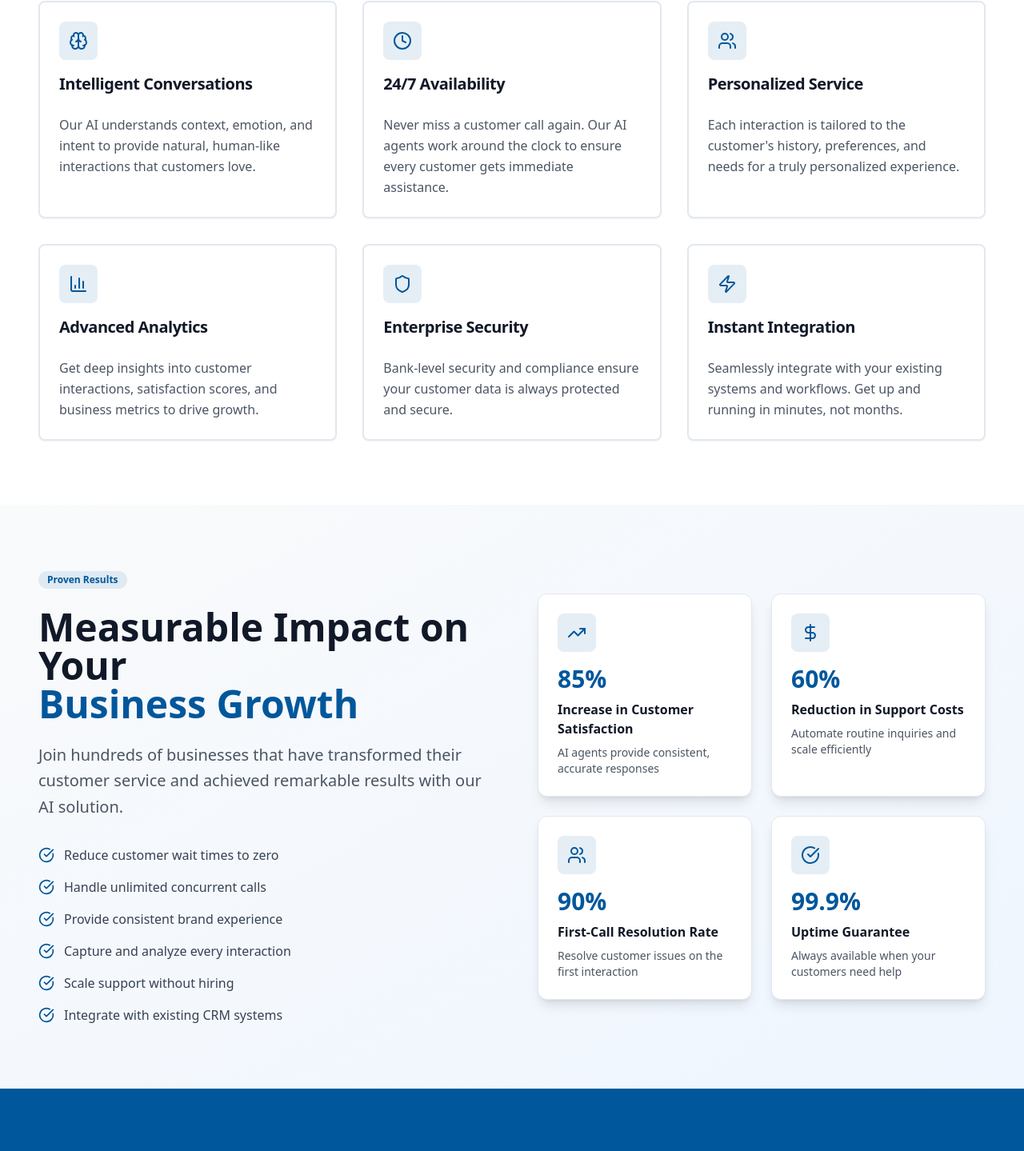
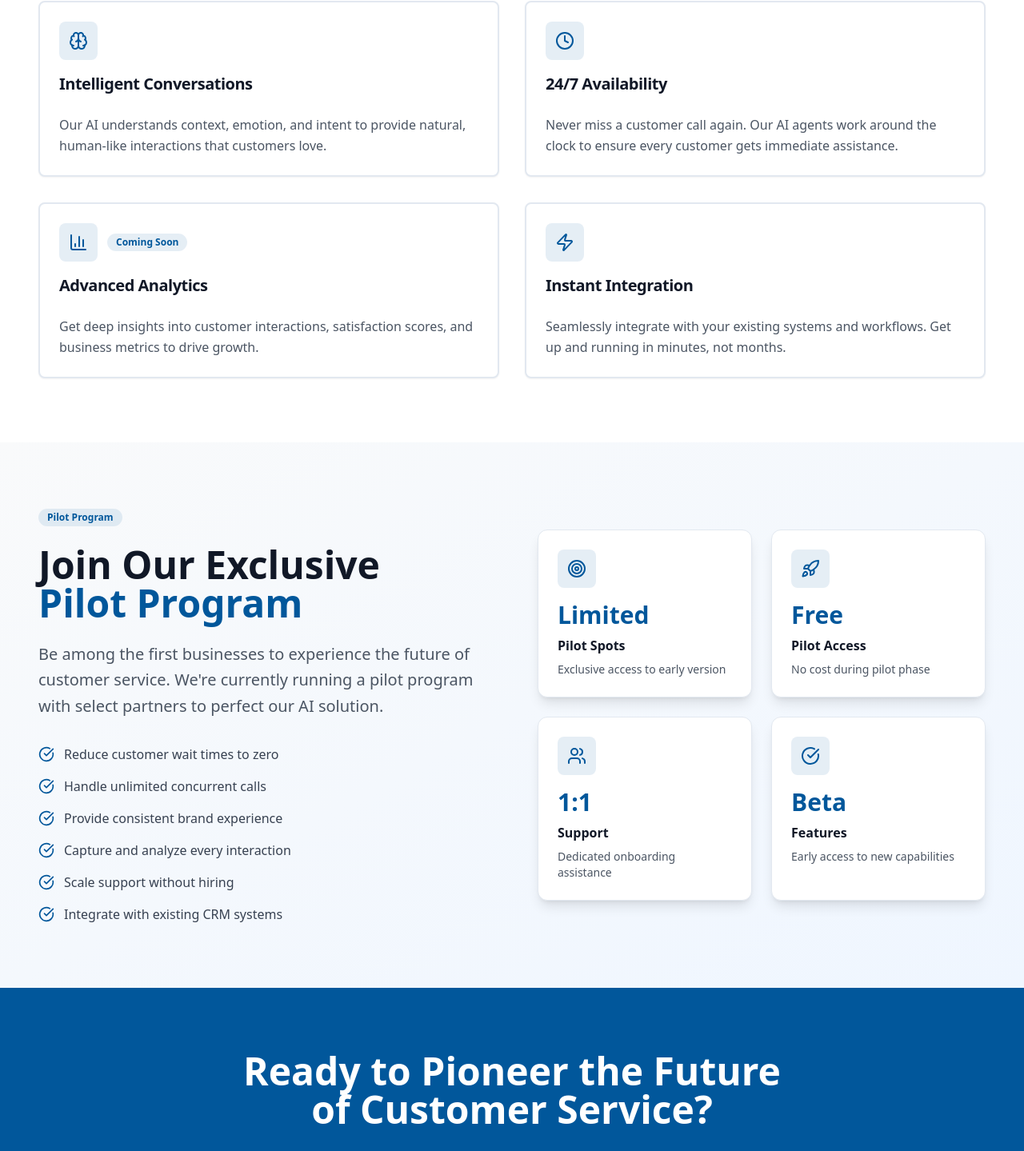
Before and after one commit to Jaggi0504/azure-ai-connect, a React (Vite) app: page / in a window 1280 px wide. Shown: the part 921-2360 px from the top of the page at 80% size. Built offline with nearby package versions, Linux system fonts and the light colour scheme.

Commit message:
Refactor landing page content
-   Update company name.
-   Remove "Personalized Service" and "Enterprise Security" from features.
-   Replace "Advanced Analytics" description with "Coming Soon".
-   Adjust "Proven Results" section to reflect pilot program.

```diff
--- a/src/components/Benefits.tsx
+++ b/src/components/Benefits.tsx
@@ -1,35 +1,8 @@
 
 import { Badge } from "@/components/ui/badge";
-import { CheckCircle, TrendingUp, DollarSign, Users } from "lucide-react";
+import { CheckCircle, Users, Rocket, Target } from "lucide-react";
 
 const Benefits = () => {
-  const stats = [
-    {
-      icon: TrendingUp,
-      value: "85%",
-      label: "Increase in Customer Satisfaction",
-      description: "AI agents provide consistent, accurate responses"
-    },
-    {
-      icon: DollarSign,
-      value: "60%",
-      label: "Reduction in Support Costs",
-      description: "Automate routine inquiries and scale efficiently"
-    },
-    {
-      icon: Users,
-      value: "90%",
-      label: "First-Call Resolution Rate",
-      description: "Resolve customer issues on the first interaction"
-    },
-    {
-      icon: CheckCircle,
-      value: "99.9%",
-      label: "Uptime Guarantee",
-      description: "Always available when your customers need help"
-    }
-  ];
-
   const benefits = [
     "Reduce customer wait times to zero",
     "Handle unlimited concurrent calls",
@@ -46,14 +19,14 @@ const Benefits = () => {
           <div className="space-y-8">
             <div className="space-y-6">
               <Badge className="bg-[#01579b]/10 text-[#01579b] hover:bg-[#01579b]/20">
-                Proven Results
+                Pilot Program
               </Badge>
               <h2 className="text-4xl lg:text-5xl font-bold text-gray-900 leading-tight">
-                Measurable Impact on Your
-                <span className="text-[#01579b] block">Business Growth</span>
+                Join Our Exclusive
+                <span className="text-[#01579b] block">Pilot Program</span>
               </h2>
               <p className="text-xl text-gray-600 leading-relaxed">
-                Join hundreds of businesses that have transformed their customer service and achieved remarkable results with our AI solution.
+                Be among the first businesses to experience the future of customer service. We're currently running a pilot program with select partners to perfect our AI solution.
               </p>
             </div>
 
@@ -68,20 +41,57 @@ const Benefits = () => {
           </div>
 
           <div className="grid grid-cols-2 gap-6">
-            {stats.map((stat, index) => (
-              <div key={index} className="bg-white rounded-xl p-6 shadow-lg border">
-                <div className="space-y-4">
-                  <div className="w-12 h-12 bg-[#01579b]/10 rounded-lg flex items-center justify-center">
-                    <stat.icon className="h-6 w-6 text-[#01579b]" />
-                  </div>
-                  <div className="space-y-2">
-                    <div className="text-3xl font-bold text-[#01579b]">{stat.value}</div>
-                    <div className="font-semibold text-gray-900">{stat.label}</div>
-                    <div className="text-sm text-gray-600">{stat.description}</div>
-                  </div>
+            <div className="bg-white rounded-xl p-6 shadow-lg border">
+              <div className="space-y-4">
+                <div className="w-12 h-12 bg-[#01579b]/10 rounded-lg flex items-center justify-center">
+                  <Target className="h-6 w-6 text-[#01579b]" />
+                </div>
+                <div className="space-y-2">
+                  <div className="text-3xl font-bold text-[#01579b]">Limited</div>
+                  <div className="font-semibold text-gray-900">Pilot Spots</div>
+                  <div className="text-sm text-gray-600">Exclusive access to early version</div>
                 </div>
               </div>
-            ))}
+            </div>
+
+            <div className="bg-white rounded-xl p-6 shadow-lg border">
+              <div className="space-y-4">
+                <div className="w-12 h-12 bg-[#01579b]/10 rounded-lg flex items-center justify-center">
+                  <Rocket className="h-6 w-6 text-[#01579b]" />
+                </div>
+                <div className="space-y-2">
+                  <div className="text-3xl font-bold text-[#01579b]">Free</div>
+                  <div className="font-semibold text-gray-900">Pilot Access</div>
+                  <div className="text-sm text-gray-600">No cost during pilot phase</div>
+                </div>
+              </div>
+            </div>
+
+            <div className="bg-white rounded-xl p-6 shadow-lg border">
+              <div className="space-y-4">
+                <div className="w-12 h-12 bg-[#01579b]/10 rounded-lg flex items-center justify-center">
+                  <Users className="h-6 w-6 text-[#01579b]" />
+                </div>
+                <div className="space-y-2">
+                  <div className="text-3xl font-bold text-[#01579b]">1:1</div>
+                  <div className="font-semibold text-gray-900">Support</div>
+                  <div className="text-sm text-gray-600">Dedicated onboarding assistance</div>
+                </div>
+              </div>
+            </div>
+
+            <div className="bg-white rounded-xl p-6 shadow-lg border">
+              <div className="space-y-4">
+                <div className="w-12 h-12 bg-[#01579b]/10 rounded-lg flex items-center justify-center">
+                  <CheckCircle className="h-6 w-6 text-[#01579b]" />
+                </div>
+                <div className="space-y-2">
+                  <div className="text-3xl font-bold text-[#01579b]">Beta</div>
+                  <div className="font-semibold text-gray-900">Features</div>
+                  <div className="text-sm text-gray-600">Early access to new capabilities</div>
+                </div>
+              </div>
+            </div>
           </div>
         </div>
       </div>
--- a/src/components/CTA.tsx
+++ b/src/components/CTA.tsx
@@ -10,16 +10,16 @@ const CTA = () => {
         <div className="space-y-8">
           <div className="space-y-6">
             <h2 className="text-4xl lg:text-5xl font-bold text-white leading-tight">
-              Ready to Transform Your
-              <span className="block">Customer Experience?</span>
+              Ready to Pioneer the Future
+              <span className="block">of Customer Service?</span>
             </h2>
             <p className="text-xl text-blue-100 max-w-2xl mx-auto">
-              Join the AI revolution and start delivering exceptional customer service today. See the difference in just 30 days.
+              Join our exclusive pilot program and be among the first to experience PromptLine's revolutionary AI customer service solution.
             </p>
           </div>
 
           <div className="bg-white rounded-2xl p-8 space-y-6 max-w-md mx-auto">
-            <h3 className="text-2xl font-semibold text-gray-900">Get Started Free</h3>
+            <h3 className="text-2xl font-semibold text-gray-900">Apply for Pilot Program</h3>
             <div className="space-y-4">
               <Input
                 placeholder="Your business email"
@@ -31,23 +31,23 @@ const CTA = () => {
                 className="h-12"
               />
               <Button className="w-full h-12 bg-[#01579b] hover:bg-[#01579b]/90 text-white">
-                Start Free Trial
+                Apply Now
                 <ArrowRight className="ml-2 h-4 w-4" />
               </Button>
             </div>
             <p className="text-sm text-gray-500">
-              No credit card required • 30-day free trial • Setup in 5 minutes
+              Limited spots available • Free pilot access • Priority support
             </p>
           </div>
 
           <div className="flex flex-col sm:flex-row items-center justify-center gap-6 pt-8">
             <div className="flex items-center gap-2 text-blue-100">
               <Phone className="h-5 w-5" />
-              <span>1-800-AI-AGENT</span>
+              <span>1-800-PROMPTLINE</span>
             </div>
             <div className="flex items-center gap-2 text-blue-100">
               <Mail className="h-5 w-5" />
-              <span>hello@aiagents.com</span>
+              <span>hello@promptline.ai</span>
             </div>
           </div>
         </div>
--- a/src/components/Features.tsx
+++ b/src/components/Features.tsx
@@ -1,6 +1,7 @@
 
 import { Card, CardContent, CardDescription, CardHeader, CardTitle } from "@/components/ui/card";
-import { Brain, Clock, Users, BarChart3, Shield, Zap } from "lucide-react";
+import { Badge } from "@/components/ui/badge";
+import { Brain, Clock, BarChart3, Zap } from "lucide-react";
 
 const Features = () => {
   const features = [
@@ -15,19 +16,10 @@ const Features = () => {
       description: "Never miss a customer call again. Our AI agents work around the clock to ensure every customer gets immediate assistance."
     },
     {
-      icon: Users,
-      title: "Personalized Service",
-      description: "Each interaction is tailored to the customer's history, preferences, and needs for a truly personalized experience."
-    },
-    {
       icon: BarChart3,
       title: "Advanced Analytics",
-      description: "Get deep insights into customer interactions, satisfaction scores, and business metrics to drive growth."
-    },
-    {
-      icon: Shield,
-      title: "Enterprise Security",
-      description: "Bank-level security and compliance ensure your customer data is always protected and secure."
+      description: "Get deep insights into customer interactions, satisfaction scores, and business metrics to drive growth.",
+      comingSoon: true
     },
     {
       icon: Zap,
@@ -41,19 +33,26 @@ const Features = () => {
       <div className="container mx-auto max-w-7xl">
         <div className="text-center space-y-4 mb-16">
           <h2 className="text-4xl lg:text-5xl font-bold text-gray-900">
-            Why Choose Our <span className="text-[#01579b]">AI Solution</span>
+            Why Choose <span className="text-[#01579b]">PromptLine</span>
           </h2>
           <p className="text-xl text-gray-600 max-w-3xl mx-auto">
             Discover how our cutting-edge AI technology transforms customer service into a competitive advantage for your business.
           </p>
         </div>
 
-        <div className="grid md:grid-cols-2 lg:grid-cols-3 gap-8">
+        <div className="grid md:grid-cols-2 lg:grid-cols-2 gap-8">
           {features.map((feature, index) => (
             <Card key={index} className="border-2 hover:border-[#01579b]/20 transition-all duration-300 hover:shadow-lg">
               <CardHeader className="space-y-4">
-                <div className="w-12 h-12 bg-[#01579b]/10 rounded-lg flex items-center justify-center">
-                  <feature.icon className="h-6 w-6 text-[#01579b]" />
+                <div className="flex items-center gap-3">
+                  <div className="w-12 h-12 bg-[#01579b]/10 rounded-lg flex items-center justify-center">
+                    <feature.icon className="h-6 w-6 text-[#01579b]" />
+                  </div>
+                  {feature.comingSoon && (
+                    <Badge className="bg-[#01579b]/10 text-[#01579b] hover:bg-[#01579b]/20">
+                      Coming Soon
+                    </Badge>
+                  )}
                 </div>
                 <CardTitle className="text-xl text-gray-900">{feature.title}</CardTitle>
               </CardHeader>
--- a/src/components/Hero.tsx
+++ b/src/components/Hero.tsx
@@ -15,13 +15,13 @@ const Hero = () => {
                 <span className="block">with AI</span>
               </h1>
               <p className="text-xl text-gray-600 leading-relaxed">
-                Let our intelligent AI agents handle customer calls 24/7, delivering personalized experiences that grow your business while you focus on what matters most.
+                Let PromptLine's intelligent AI agents handle customer calls 24/7, delivering personalized experiences that grow your business while you focus on what matters most.
               </p>
             </div>
 
             <div className="flex flex-col sm:flex-row gap-4">
               <Button size="lg" className="bg-[#01579b] hover:bg-[#01579b]/90 text-white px-8 py-3 text-lg">
-                Get Started Today
+                Join Our Pilot Program
               </Button>
               <Button variant="outline" size="lg" className="border-[#01579b] text-[#01579b] hover:bg-[#01579b] hover:text-white px-8 py-3 text-lg">
                 Schedule Demo
```
